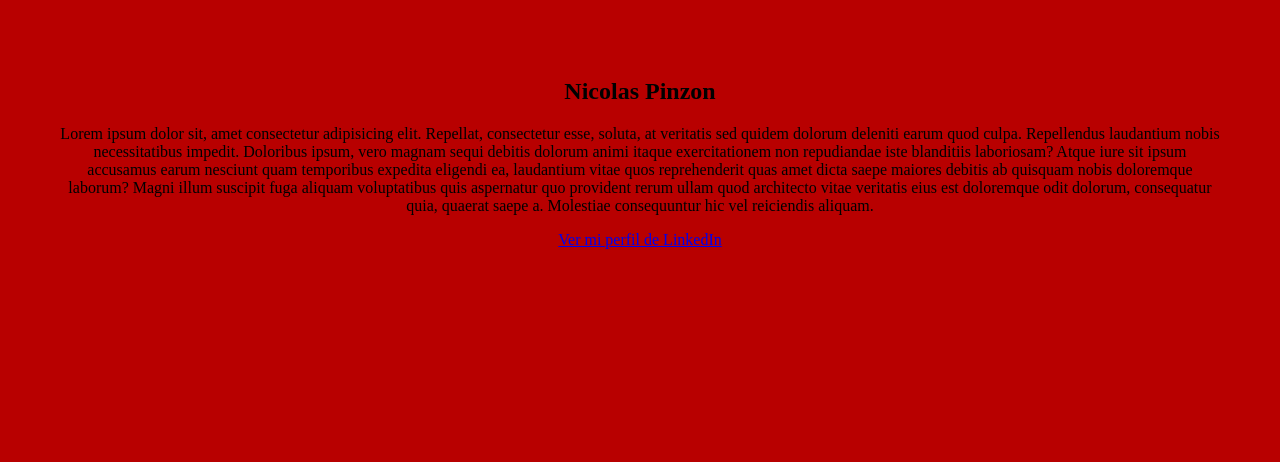
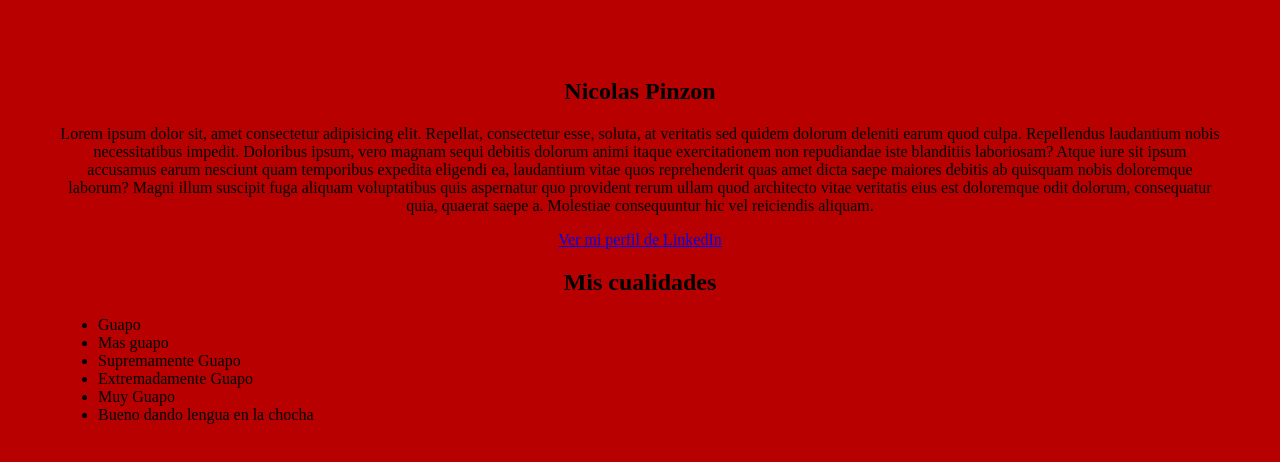
Before and after one commit to nicolas21012005/mi-historia, a plain HTML site: page index.html in a window 1280 px wide. Drawn offline with Linux system fonts and the light colour scheme.

Commit message:
Mis cualidades

```diff
--- a/css/styles.css
+++ b/css/styles.css
@@ -4,5 +4,8 @@ body {
     text-align: center;
     padding: 50px;
     box-sizing: border-box;
+}
 
+ul {
+    text-align: left;
 }
--- a/index.html
+++ b/index.html
@@ -21,6 +21,16 @@
             veritatis eius est doloremque odit dolorum, consequatur quia, quaerat saepe a. Molestiae consequuntur hic
             vel reiciendis aliquam.</p>
         <a href="linkedin.com">Ver mi perfil de LinkedIn</a>
+        <h2>Mis cualidades</h2>
+        <ul>
+            <li>Guapo</li>
+            <li>Mas guapo</li>
+            <li>Supremamente Guapo</li>
+            <li>Extremadamente Guapo</li>
+            <li>Muy Guapo</li>
+            <li>Bueno dando lengua en la chocha
+            </li>
+        </ul>
 
 
     </section>
```
